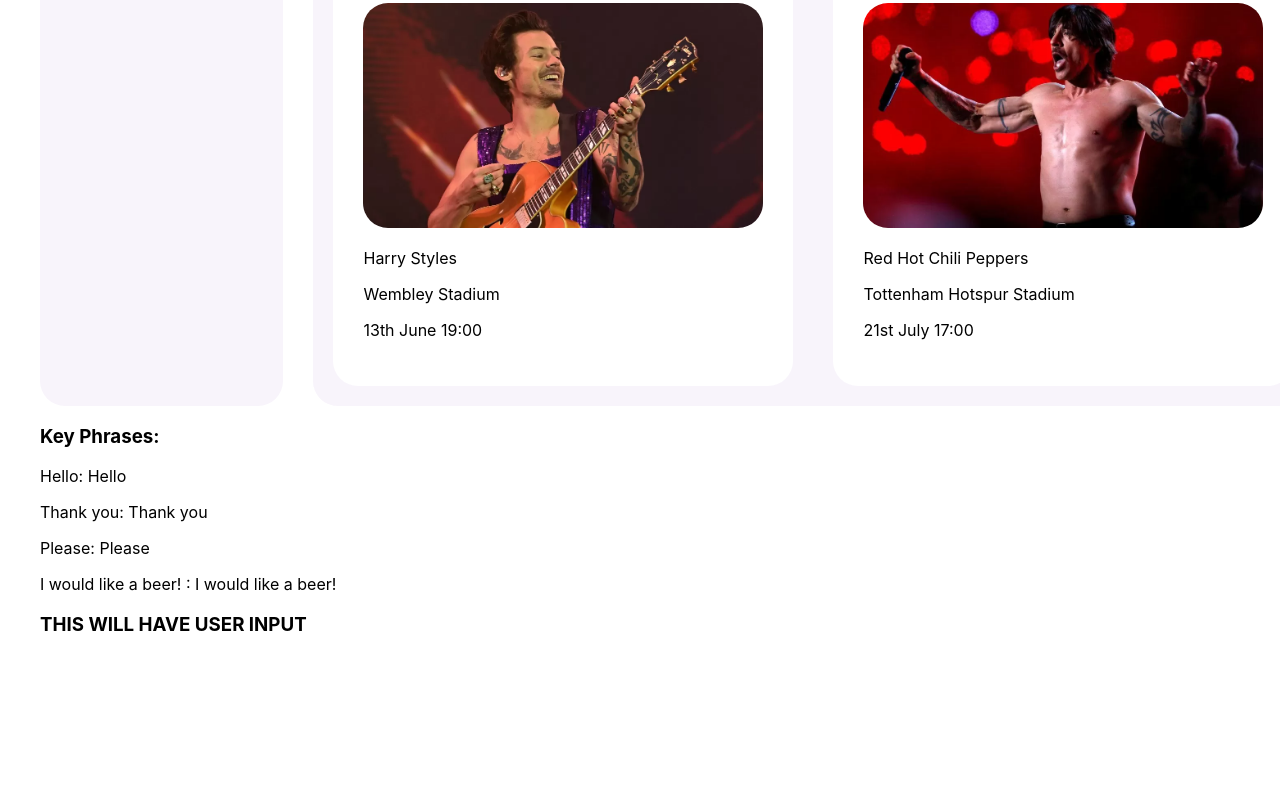
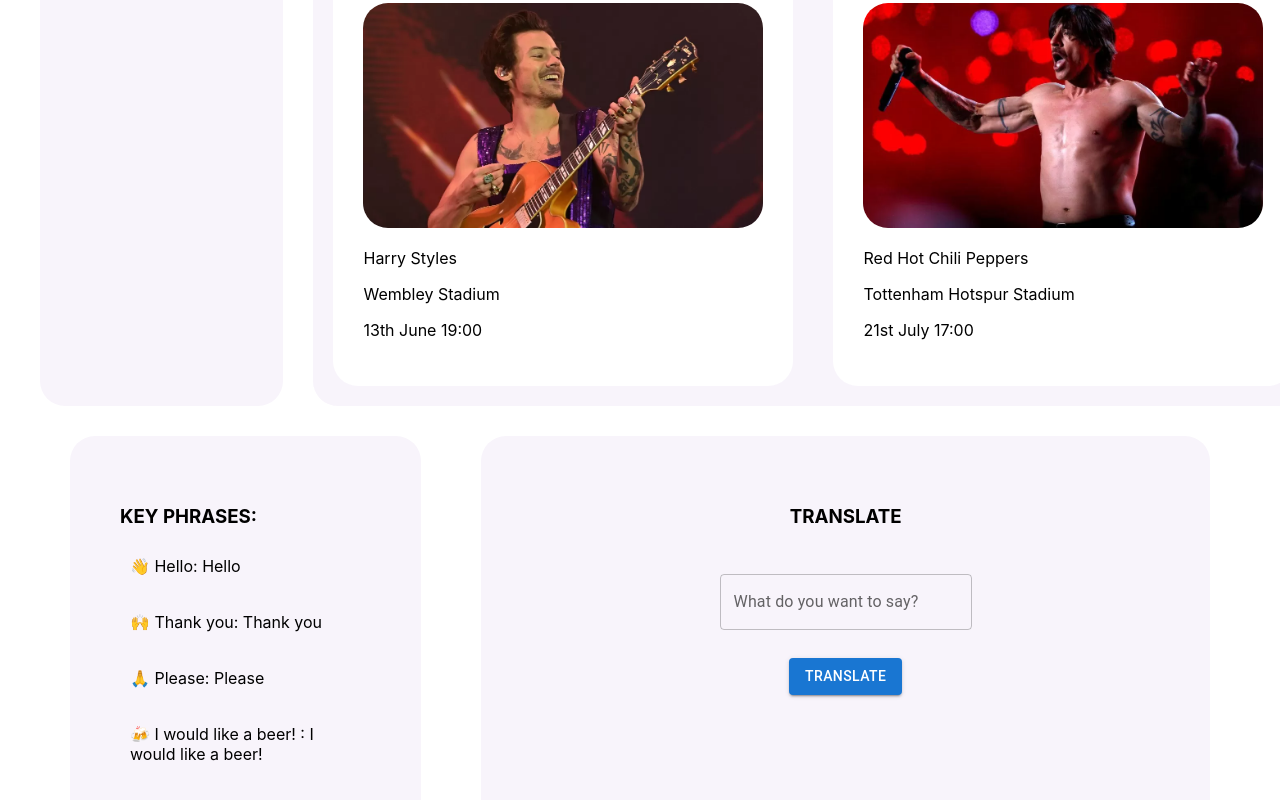
Before and after one commit to Karen-O94/lilypad, a React (Create React App) app: page /results in a window 1280 px wide. Shown: the part 1063-1863 px from the top of the page. Before the commit the page ends 1758 px from the top, so only its background shows below. Built offline with nearby package versions, Linux system fonts and the light colour scheme.

Commit message:
Updated styling for translate section

```diff
--- a/src/components/Translate.css
+++ b/src/components/Translate.css
@@ -0,0 +1,30 @@
+.translate-container {
+  display: flex;
+  padding: 30px;
+  flex-grow: 1;
+}
+
+.translate-phrases {
+  background-color: #f8f4fb;
+  border-radius: 25px;
+  margin-right: 30px;
+  padding: 50px;
+  width: 40%;
+}
+
+.translate-phrases p {
+  padding: 10px;
+}
+
+.translate-input {
+  background-color: #f8f4fb;
+  border-radius: 25px;
+  margin-left: 30px;
+  width: 100%;
+  padding: 50px;
+  text-align: center;
+}
+
+.text-input {
+  padding: 20px;
+}
--- a/src/components/Translate.js
+++ b/src/components/Translate.js
@@ -1,19 +1,39 @@
 import "./Translate.css";
+import * as React from "react";
+import Box from "@mui/material/Box";
+import TextField from "@mui/material/TextField";
+import Button from "@mui/material/Button";
 
 function Translate() {
   return (
-    <>
+    <div className="translate-container">
       <div className="translate-phrases">
-        <h3>Key Phrases:</h3>
-        <p>Hello: Hello</p>
-        <p>Thank you: Thank you</p>
-        <p>Please: Please </p>
-        <p>I would like a beer! : I would like a beer!</p>
+        <h3>KEY PHRASES:</h3>
+        <p> 👋 Hello: Hello</p>
+        <p> 🙌 Thank you: Thank you</p>
+        <p> 🙏 Please: Please </p>
+        <p> 🍻 I would like a beer! : I would like a beer!</p>
       </div>
       <div className="translate-input">
-        <h3>THIS WILL HAVE USER INPUT</h3>
+        <h3>TRANSLATE</h3>
+        <Box
+          className="text-input"
+          component="form"
+          sx={{
+            "& > :not(style)": { m: 1, width: "25ch" },
+          }}
+          noValidate
+          autoComplete="off"
+        >
+          <TextField
+            id="outlined-basic"
+            label="What do you want to say?"
+            variant="outlined"
+          />
+        </Box>
+        <Button variant="contained">Translate</Button>
       </div>
-    </>
+    </div>
   );
 }
 
```
